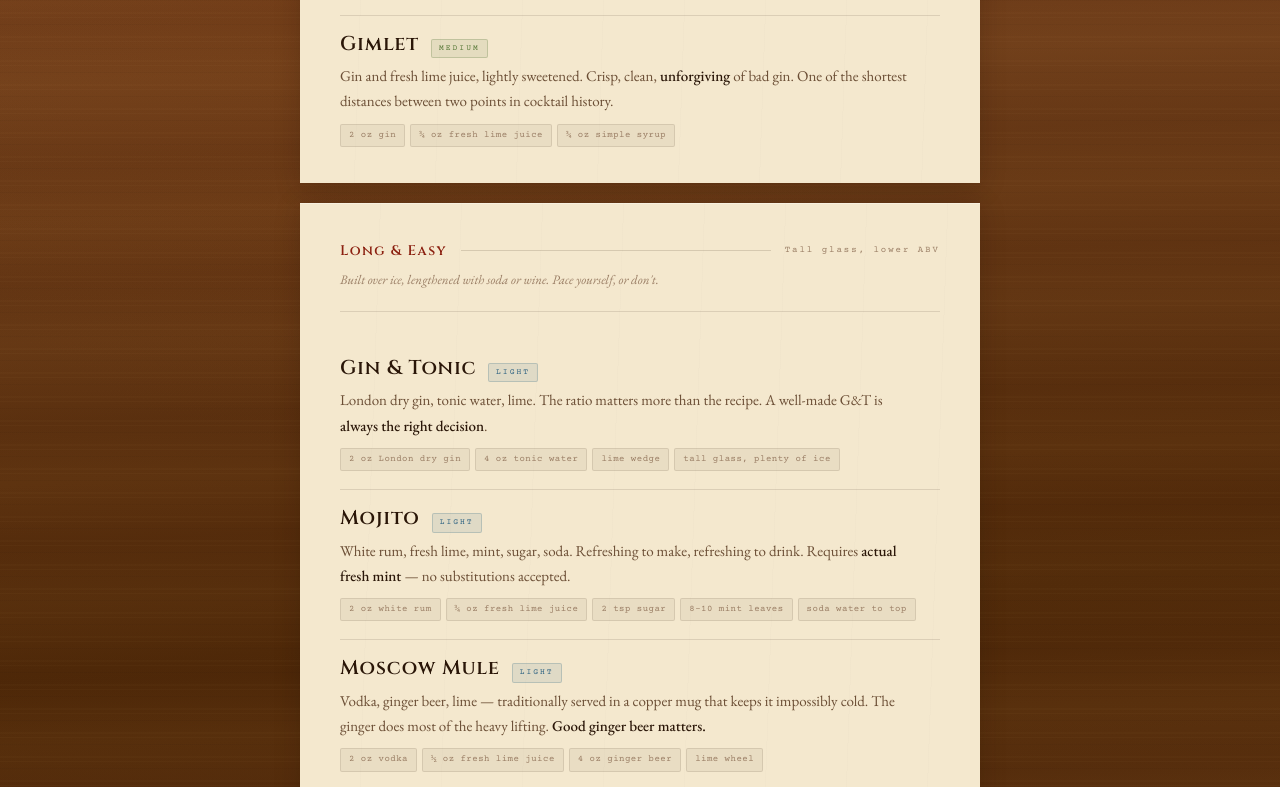
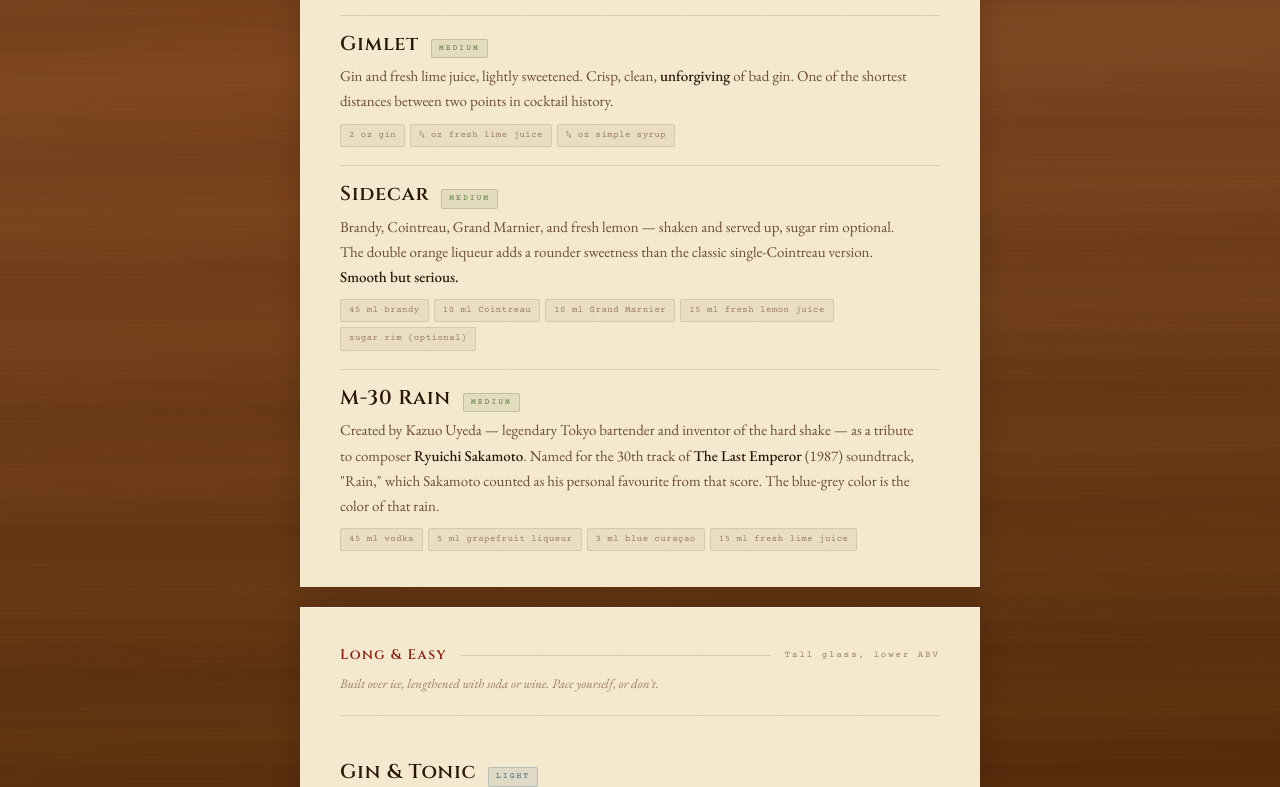
Before and after one commit to Zifan-Lin/homebar, a plain HTML site: page classics.html in a window 1280 px wide. Shown: the part 1858-2645 px from the top of the page. Drawn offline with nearby package versions, Linux system fonts and the light colour scheme.

Commit message:
Add Sidecar and M-30 Rain to classics menu
Also document recipe unit conventions in CLAUDE.md.

Co-Authored-By: Claude Sonnet 4.6 <noreply@anthropic.com>

```diff
--- a/classics.html
+++ b/classics.html
@@ -535,6 +535,48 @@
         </div>
       </div>
     </div>
+
+    <div class="drink">
+      <div class="drink-main">
+        <div class="drink-header">
+          <div class="drink-name">Sidecar</div>
+          <span class="drink-strength strength-medium">Medium</span>
+        </div>
+        <div class="drink-desc">
+          Brandy, Cointreau, Grand Marnier, and fresh lemon — shaken and served up, sugar rim optional.
+          The double orange liqueur adds a rounder sweetness than the classic single-Cointreau version.
+          <em>Smooth but serious.</em>
+        </div>
+        <div class="drink-ingredients">
+          <span class="ingredient">45 ml brandy</span>
+          <span class="ingredient">10 ml Cointreau</span>
+          <span class="ingredient">10 ml Grand Marnier</span>
+          <span class="ingredient">15 ml fresh lemon juice</span>
+          <span class="ingredient">sugar rim (optional)</span>
+        </div>
+      </div>
+    </div>
+
+    <div class="drink">
+      <div class="drink-main">
+        <div class="drink-header">
+          <div class="drink-name">M-30 Rain</div>
+          <span class="drink-strength strength-medium">Medium</span>
+        </div>
+        <div class="drink-desc">
+          Created by Kazuo Uyeda — legendary Tokyo bartender and inventor of the hard shake —
+          as a tribute to composer <em>Ryuichi Sakamoto</em>. Named for the 30th track of
+          <em>The Last Emperor</em> (1987) soundtrack, "Rain," which Sakamoto counted as his
+          personal favourite from that score. The blue-grey color is the color of that rain.
+        </div>
+        <div class="drink-ingredients">
+          <span class="ingredient">45 ml vodka</span>
+          <span class="ingredient">5 ml grapefruit liqueur</span>
+          <span class="ingredient">3 ml blue curaçao</span>
+          <span class="ingredient">15 ml fresh lime juice</span>
+        </div>
+      </div>
+    </div>
   </div>
 
   <!-- ── LONG & EASY ── -->
```
Also changed, not shown: 1 other file.
